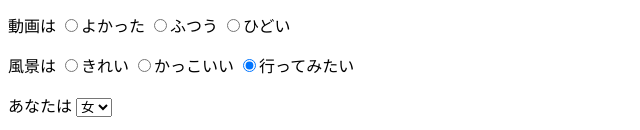
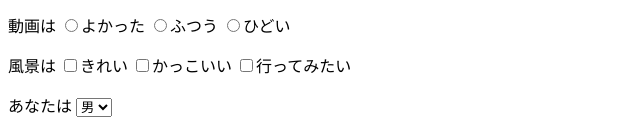
Before and after one commit to hatanaka0105/2016web1-5, a plain HTML site: page index.html in a window 1280 px wide. Shown: the part 1138-1268 px from the top of the page, 0-640 px from the left. Drawn offline with Linux system fonts and the light colour scheme.

Commit message:
Update index.html

```diff
--- a/index.html
+++ b/index.html
@@ -42,19 +42,19 @@
       <p><input type="submit" value="送信">
       <input type="reset" value="リセット"></p>
       <p>動画は
-        <input type="radio" name="input11" value="Good" checked>よかった
-        <input type="radio" name="input11" value="Normal" checked>ふつう
-        <input type="radio" name="input11" value="Bad" checked>ひどい
+        <input type="radio" name="input11" value="Good">よかった
+        <input type="radio" name="input11" value="Normal">ふつう
+        <input type="radio" name="input11" value="Bad">ひどい
       </p>
       <p>風景は
-        <input type="radio" name="input11" value="Beautiful" checked>きれい
-        <input type="radio" name="input11" value="Stylish" checked>かっこいい
-        <input type="radio" name="input11" value="Want" checked>行ってみたい
+        <input type="checkbox" name="input11" value="Beautiful">きれい
+        <input type="checkbox" name="input11" value="Stylish">かっこいい
+        <input type="checkbox" name="input11" value="Want">行ってみたい
       </p>
       <p>あなたは
       <select name="input13">
         <option value="male">男
-        <option value="female" selected>女
+        <option value="female">女
       </select></p>
     </body>
 </html>
```
